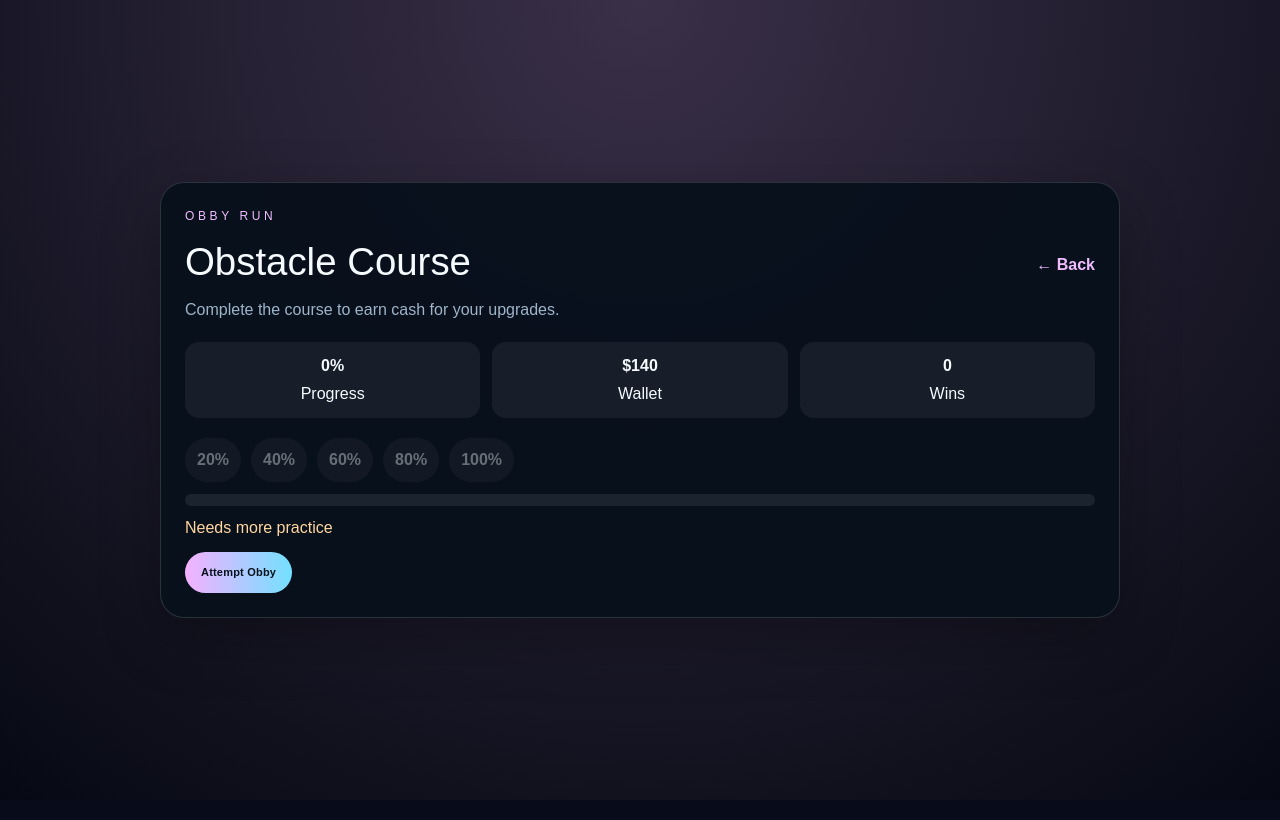
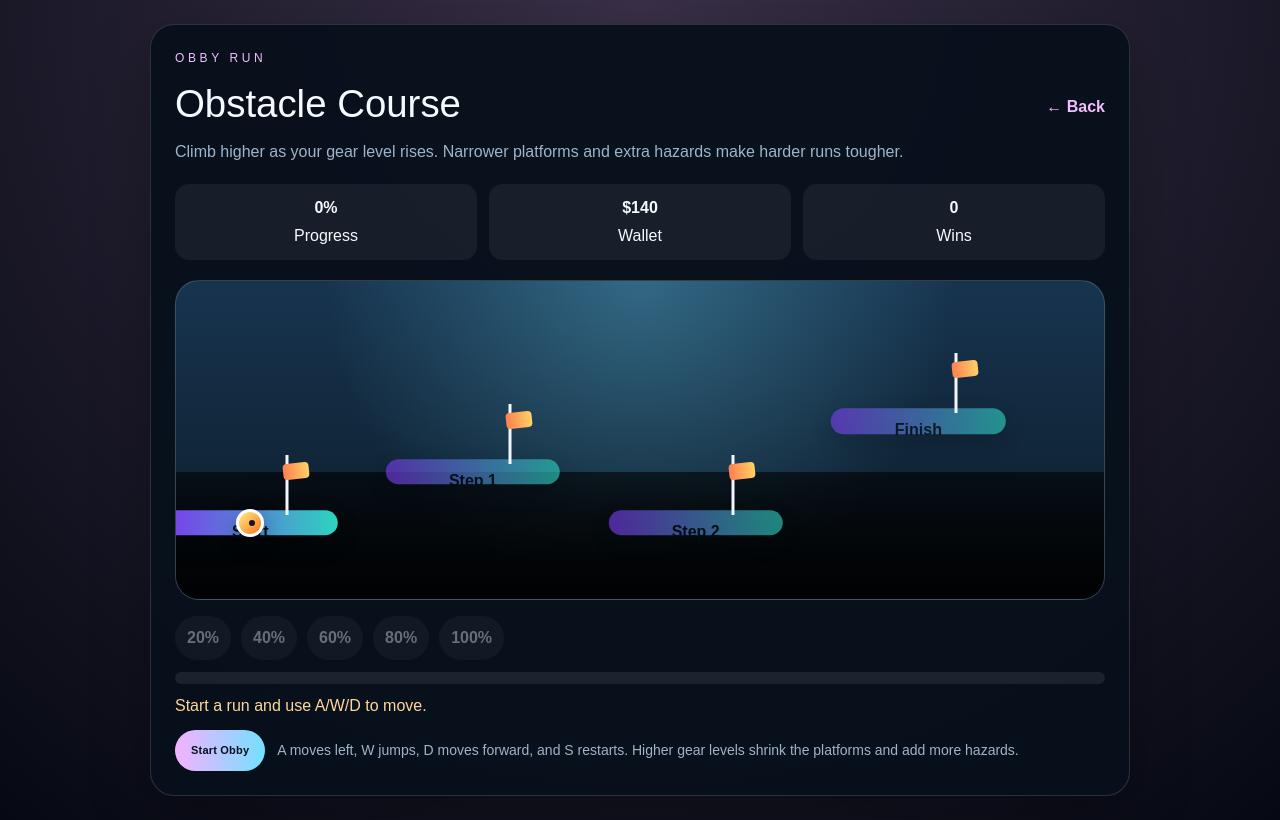
Before and after one commit to vincent-2005/Bug-Fight, a Next.js app: page /mini-games/obby in a window 1280 px wide. Built offline with nearby package versions, Linux system fonts and the light colour scheme.

Commit message:
Update page.tsx

```diff
--- a/app/mini-games/obby/page.tsx
+++ b/app/mini-games/obby/page.tsx
@@ -1,38 +1,170 @@
 "use client";
 
 import Link from "next/link";
-import { useMemo, useState } from "react";
+import { useEffect, useMemo, useState } from "react";
 import type { CSSProperties } from "react";
 import { usePlayerProgress } from "@/components/bug-brawler/progress";
 
+type Platform = {
+  x: number;
+  y: number;
+  width: number;
+  height: number;
+  label: string;
+};
+
+type Hazard = {
+  x: number;
+  y: number;
+  width: number;
+  height: number;
+};
+
 const checkpoints = [20, 40, 60, 80, 100];
+
+function clamp(value: number, min: number, max: number) {
+  return Math.min(max, Math.max(min, value));
+}
+
+function buildCourse(level: number) {
+  const platformCount = Math.min(7, 4 + Math.floor((level - 1) / 2));
+  const width = Math.max(12, 20 - level * 1.2);
+  const yPattern = [76, 60, 76, 44, 76, 58, 76];
+
+  const platforms: Platform[] = Array.from({ length: platformCount }, (_, index) => {
+    const x = 8 + (index / Math.max(1, platformCount - 1)) * 72;
+    const y = yPattern[index] - Math.min(10, Math.floor(level / 2) * 3);
+
+    return {
+      x,
+      y,
+      width,
+      height: 8,
+      label: index === 0 ? "Start" : index === platformCount - 1 ? "Finish" : `Step ${index}`,
+    };
+  });
+
+  const hazards: Hazard[] = Array.from({ length: Math.max(0, level - 1) }, (_, index) => ({
+    x: 20 + index * 12,
+    y: 64 - index * 6,
+    width: 8,
+    height: 8,
+  }));
+
+  return { platforms, hazards };
+}
 
 export default function ObbyPage() {
   const { progress: playerProgress, addMoney } = usePlayerProgress();
   const [progress, setProgress] = useState(0);
   const [reward, setReward] = useState(0);
   const [wins, setWins] = useState(0);
+  const [runActive, setRunActive] = useState(false);
+  const [playerPosition, setPlayerPosition] = useState({ x: 8, y: 76 });
+  const [currentPlatformIndex, setCurrentPlatformIndex] = useState(0);
+  const [message, setMessage] = useState("Start a run and use A/W/D to move.");
+
+  const difficultyLevel = Math.max(1, playerProgress.weaponLevel + playerProgress.armorLevel - 1);
+  const course = useMemo(() => buildCourse(difficultyLevel), [difficultyLevel]);
+  const moveStep = 6 + Math.min(3, difficultyLevel / 2);
+
+  useEffect(() => {
+    const handleKeyDown = (event: KeyboardEvent) => {
+      const key = event.key?.toLowerCase() ?? "";
+      const code = event.code ?? "";
+
+      if (key === "s" || code === "KeyS") {
+        event.preventDefault();
+        setRunActive(true);
+        setProgress(0);
+        setReward(0);
+        setCurrentPlatformIndex(0);
+        setPlayerPosition({ x: course.platforms[0].x, y: course.platforms[0].y });
+        setMessage("Run restarted. Use A to move left, W to jump, and D to move forward.");
+        return;
+      }
+
+      const movementMap: Record<string, { x: number; y: number }> = {
+        w: { x: 0, y: -moveStep },
+        a: { x: -moveStep, y: 0 },
+        d: { x: moveStep, y: 0 },
+      };
+
+      const delta = movementMap[key] ?? movementMap[code.toLowerCase().replace("key", "")];
+      if (!delta || event.repeat) return;
+
+      event.preventDefault();
+      setRunActive(true);
+
+      setPlayerPosition((current) => {
+        const nextPosition = {
+          x: clamp(current.x + delta.x, 4, 96),
+          y: clamp(current.y + delta.y, 10, 90),
+        };
+
+        const snappedPlatform = course.platforms.findIndex((platform) => {
+          const withinX = Math.abs(nextPosition.x - platform.x) <= 12;
+          const withinY = Math.abs(nextPosition.y - platform.y) <= 10;
+          return withinX && withinY;
+        });
+
+        const hazardHit = course.hazards.some((hazard) => {
+          const withinX = nextPosition.x >= hazard.x && nextPosition.x <= hazard.x + hazard.width;
+          const withinY = nextPosition.y >= hazard.y && nextPosition.y <= hazard.y + hazard.height;
+          return withinX && withinY;
+        });
+
+        if (hazardHit) {
+          setRunActive(false);
+          setMessage("You hit a hazard and fell into the void.");
+          return current;
+        }
+
+        if (snappedPlatform === -1) {
+          const nextProgress = Math.round(((currentPlatformIndex + 1) / Math.max(1, course.platforms.length - 1)) * 100);
+          setProgress(nextProgress);
+          setCurrentPlatformIndex(Math.max(0, currentPlatformIndex));
+          return nextPosition;
+        }
+
+        const nextProgress = Math.round(((snappedPlatform + 1) / Math.max(1, course.platforms.length - 1)) * 100);
+        setProgress(nextProgress);
+        setCurrentPlatformIndex(snappedPlatform);
+
+        if (snappedPlatform === course.platforms.length - 1) {
+          const bonus = 80 + difficultyLevel * 8 + Math.floor(Math.random() * 20);
+          setReward(bonus);
+          setWins((value) => value + 1);
+          setMessage("Finish line reached!");
+          addMoney(bonus);
+          setRunActive(false);
+          return { x: course.platforms[snappedPlatform].x, y: course.platforms[snappedPlatform].y };
+        }
+
+        return { x: course.platforms[snappedPlatform].x, y: course.platforms[snappedPlatform].y };
+      });
+    };
+
+    window.addEventListener("keydown", handleKeyDown);
+    return () => window.removeEventListener("keydown", handleKeyDown);
+  }, [addMoney, course.hazards, course.platforms, currentPlatformIndex, difficultyLevel, moveStep]);
 
   const attempt = () => {
-    const nextProgress = Math.floor(Math.random() * 100);
-    setProgress(nextProgress);
-    if (nextProgress >= 70) {
-      const bonus = 50 + Math.floor(Math.random() * 20);
-      setReward(bonus);
-      setWins((value) => value + 1);
-      addMoney(bonus);
-    } else {
-      setReward(10);
-      addMoney(10);
-    }
+    setRunActive(true);
+    setProgress(0);
+    setReward(0);
+    setCurrentPlatformIndex(0);
+    setPlayerPosition({ x: course.platforms[0].x, y: course.platforms[0].y });
+    setMessage(`Level ${difficultyLevel} run — A moves left, W jumps, D moves forward, and S restarts.`);
   };
 
   const status = useMemo(() => {
-    if (progress >= 90) return "Perfect run";
+    if (runActive) return "A = left, W = jump, D = forward, S = restart";
+    if (progress >= 100) return "Perfect run";
     if (progress >= 70) return "Cleared";
     if (progress >= 40) return "Almost there";
-    return "Needs more practice";
-  }, [progress]);
+    return message;
+  }, [message, progress, runActive]);
 
   return (
     <main style={styles.page}>
@@ -41,7 +173,7 @@ export default function ObbyPage() {
           <div>
             <p style={styles.eyebrow}>OBBY RUN</p>
             <h1 style={styles.title}>Obstacle Course</h1>
-            <p style={styles.subtitle}>Complete the course to earn cash for your upgrades.</p>
+            <p style={styles.subtitle}>Climb higher as your gear level rises. Narrower platforms and extra hazards make harder runs tougher.</p>
           </div>
           <Link href="/mini-games" style={styles.backLink}>← Back</Link>
         </div>
@@ -50,6 +182,45 @@ export default function ObbyPage() {
           <div style={styles.statBox}><strong>{progress}%</strong><span>Progress</span></div>
           <div style={styles.statBox}><strong>${playerProgress.money}</strong><span>Wallet</span></div>
           <div style={styles.statBox}><strong>{wins}</strong><span>Wins</span></div>
+        </div>
+
+        <div style={styles.courseArena}>
+          <div style={styles.skyGlow} />
+          <div style={styles.void} />
+          {course.platforms.map((platform, index) => (
+            <div
+              key={`${platform.x}-${platform.y}`}
+              style={{
+                ...styles.platform,
+                left: `${platform.x}%`,
+                top: `${platform.y}%`,
+                width: `${platform.width}%`,
+                height: `${platform.height}%`,
+                opacity: index <= currentPlatformIndex ? 1 : 0.62,
+              }}
+            >
+              {platform.label}
+            </div>
+          ))}
+          {course.hazards.map((hazard, index) => (
+            <div key={`hazard-${index}`} style={{ ...styles.hazard, left: `${hazard.x}%`, top: `${hazard.y}%`, width: `${hazard.width}%`, height: `${hazard.height}%` }} />
+          ))}
+          {course.platforms.map((platform, index) => (
+            <div key={`flag-${index}`} style={{ ...styles.flag, left: `calc(${platform.x}% + 4%)`, top: `calc(${platform.y}% - 12%)` }}>
+              <div style={styles.flagPole} />
+              <div style={styles.flagBanner} />
+            </div>
+          ))}
+          <div
+            style={{
+              ...styles.player,
+              left: `${playerPosition.x}%`,
+              top: `${playerPosition.y}%`,
+              transform: runActive ? "translate(-50%, -50%) scale(1.05)" : "translate(-50%, -50%)",
+            }}
+          >
+            <span style={styles.playerEye} />
+          </div>
         </div>
 
         <div style={styles.course}>
@@ -65,7 +236,11 @@ export default function ObbyPage() {
         </div>
 
         <p style={styles.status}>{status}</p>
-        <button style={styles.button} onClick={attempt}>Attempt Obby</button>
+        <div style={styles.actions}>
+          <button style={styles.button} onClick={attempt}>Start Obby</button>
+          <span style={styles.helper}>A moves left, W jumps, D moves forward, and S restarts. Higher gear levels shrink the platforms and add more hazards.</span>
+        </div>
+        {reward > 0 ? <p style={styles.reward}>Reward earned: ${reward}</p> : null}
       </div>
     </main>
   );
@@ -82,7 +257,7 @@ const styles: Record<string, CSSProperties> = {
     fontFamily: "Arial, sans-serif",
   },
   card: {
-    width: "min(960px, 100%)",
+    width: "min(980px, 100%)",
     padding: 24,
     borderRadius: 24,
     background: "rgba(8, 16, 28, 0.95)",
@@ -132,6 +307,93 @@ const styles: Record<string, CSSProperties> = {
     textAlign: "center",
     gap: 4,
   },
+  courseArena: {
+    position: "relative",
+    height: 320,
+    borderRadius: 24,
+    overflow: "hidden",
+    background: "linear-gradient(180deg, #17344f 0%, #0c1b28 100%)",
+    border: "1px solid rgba(255,255,255,0.16)",
+    marginBottom: 16,
+  },
+  skyGlow: {
+    position: "absolute",
+    inset: 0,
+    background: "radial-gradient(circle at top, rgba(114, 224, 255, 0.3), transparent 56%)",
+    pointerEvents: "none",
+  },
+  void: {
+    position: "absolute",
+    inset: "0 0 0 0",
+    background: "linear-gradient(180deg, rgba(2, 8, 14, 0.1) 0%, rgba(0, 0, 0, 0.95) 100%)",
+    clipPath: "polygon(0 100%, 0 60%, 100% 60%, 100% 100%)",
+  },
+  platform: {
+    position: "absolute",
+    transform: "translate(-50%, -50%)",
+    padding: "10px 14px",
+    borderRadius: 999,
+    background: "linear-gradient(90deg, #7c3aed, #2dd4bf)",
+    color: "#041018",
+    fontWeight: 800,
+    boxShadow: "0 8px 22px rgba(0, 0, 0, 0.25)",
+    textAlign: "center",
+    display: "grid",
+    placeItems: "center",
+    transition: "opacity 0.2s ease, transform 0.2s ease",
+  },
+  hazard: {
+    position: "absolute",
+    transform: "translate(-50%, -50%)",
+    borderRadius: 10,
+    background: "linear-gradient(135deg, #fb7185, #be123c)",
+    boxShadow: "0 8px 20px rgba(190, 18, 60, 0.3)",
+  },
+  flag: {
+    position: "absolute",
+    transform: "translate(-50%, -50%)",
+    width: 20,
+    height: 60,
+    pointerEvents: "none",
+  },
+  flagPole: {
+    position: "absolute",
+    left: "50%",
+    top: 0,
+    width: 3,
+    height: 60,
+    background: "#f2f6ff",
+    transform: "translateX(-50%)",
+  },
+  flagBanner: {
+    position: "absolute",
+    left: 6,
+    top: 8,
+    width: 26,
+    height: 16,
+    background: "linear-gradient(90deg, #ff7f50, #ffd166)",
+    borderRadius: 4,
+    transform: "rotate(-6deg)",
+  },
+  player: {
+    position: "absolute",
+    width: 28,
+    height: 28,
+    borderRadius: "50%",
+    background: "linear-gradient(135deg, #fef08a, #f97316)",
+    border: "3px solid #fff",
+    boxShadow: "0 8px 20px rgba(0, 0, 0, 0.32)",
+    transition: "left 0.45s ease, top 0.45s ease, transform 0.45s ease",
+  },
+  playerEye: {
+    position: "absolute",
+    top: 8,
+    left: 10,
+    width: 6,
+    height: 6,
+    borderRadius: "50%",
+    background: "#0f172a",
+  },
   course: {
     display: "flex",
     gap: 10,
@@ -159,6 +421,12 @@ const styles: Record<string, CSSProperties> = {
     color: "#ffd69f",
     marginBottom: 12,
   },
+  actions: {
+    display: "flex",
+    alignItems: "center",
+    gap: 12,
+    flexWrap: "wrap",
+  },
   button: {
     border: "none",
     borderRadius: 999,
@@ -168,4 +436,13 @@ const styles: Record<string, CSSProperties> = {
     fontWeight: 800,
     cursor: "pointer",
   },
+  helper: {
+    color: "#9eb4c9",
+    fontSize: 14,
+  },
+  reward: {
+    marginTop: 10,
+    color: "#7ef0aa",
+    fontWeight: 700,
+  },
 };
```
